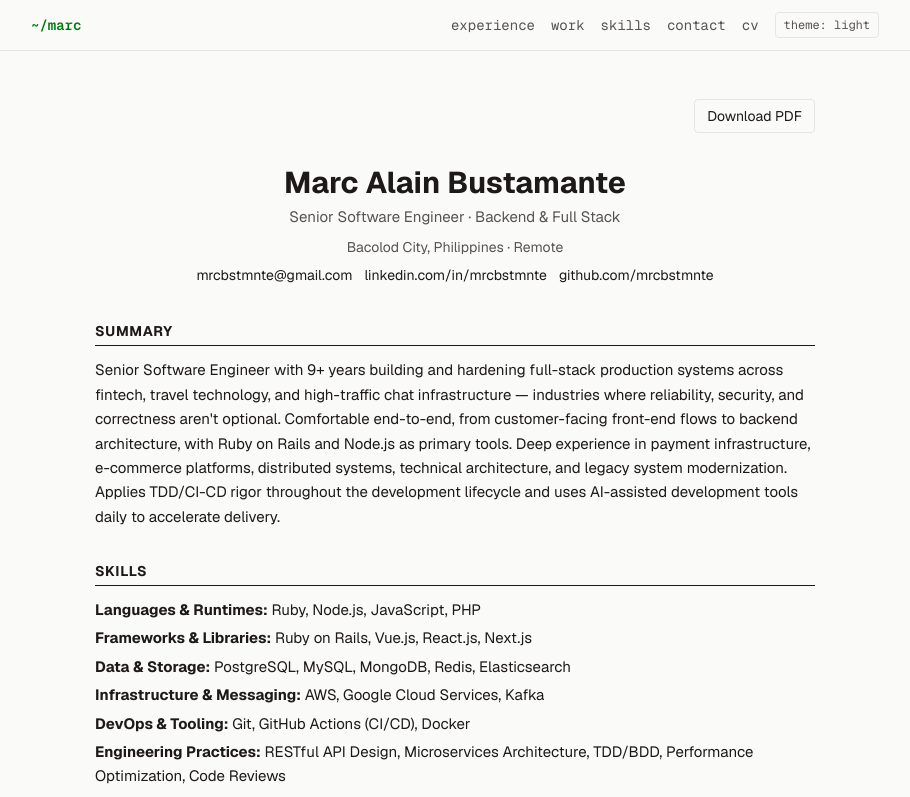
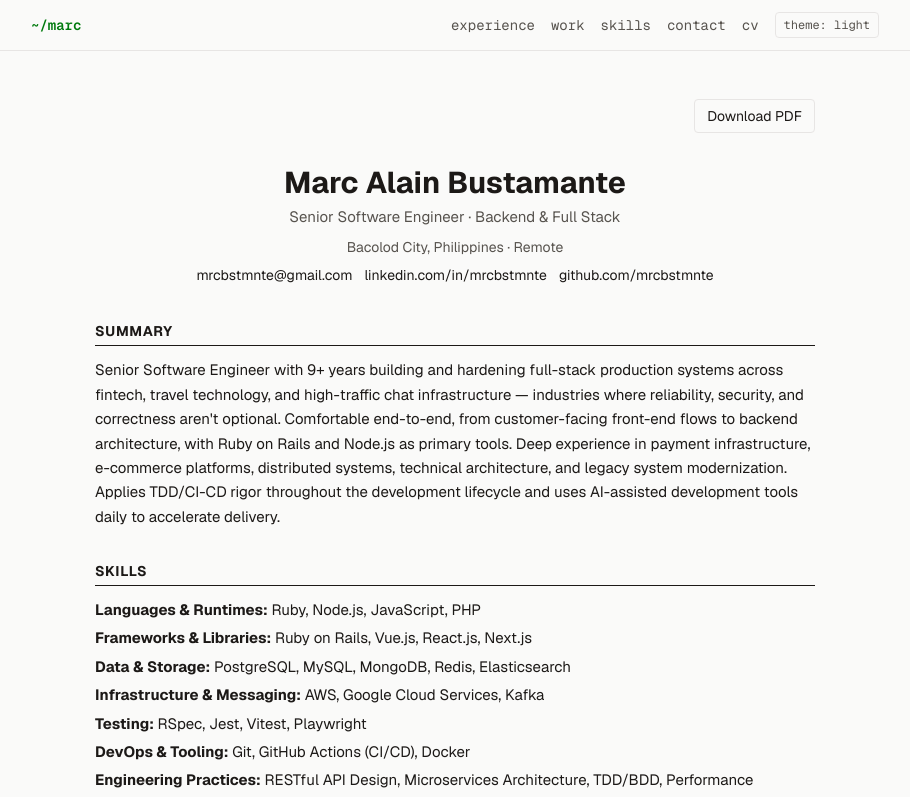
Before and after one commit to mrcbstmnte/portfolio, a Next.js app: page /cv in a window 1280 px wide. Shown: the top 797 px of the page, without its empty margins (185-1095 px from the left). Built offline with nearby package versions, Linux system fonts and the light colour scheme; no server answers.

Commit message:
Add a Testing skills group: RSpec, Jest, Vitest, Playwright

```diff
--- a/content/skills.ts
+++ b/content/skills.ts
@@ -18,6 +18,10 @@ export const skills = [
     items: ['AWS', 'Google Cloud Services', 'Kafka'],
   },
   {
+    label: 'Testing',
+    items: ['RSpec', 'Jest', 'Vitest', 'Playwright'],
+  },
+  {
     label: 'DevOps & Tooling',
     items: ['Git', 'GitHub Actions (CI/CD)', 'Docker'],
   },
```
Also changed, not shown: 2 other files (tests, documents, lock files or other folders).
